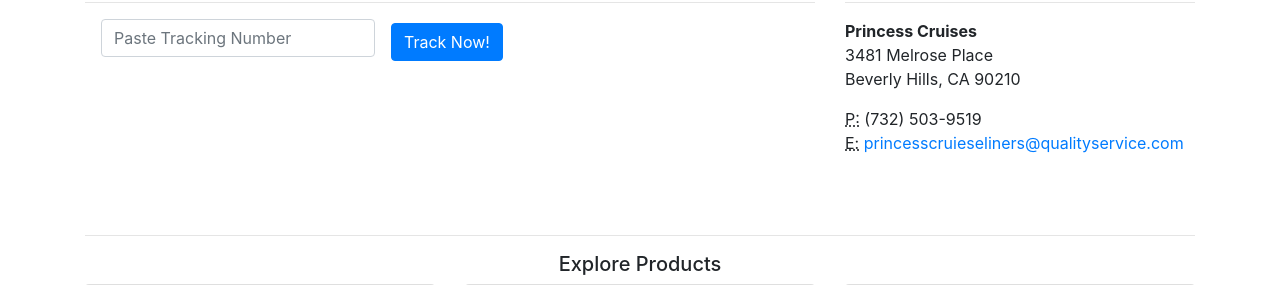
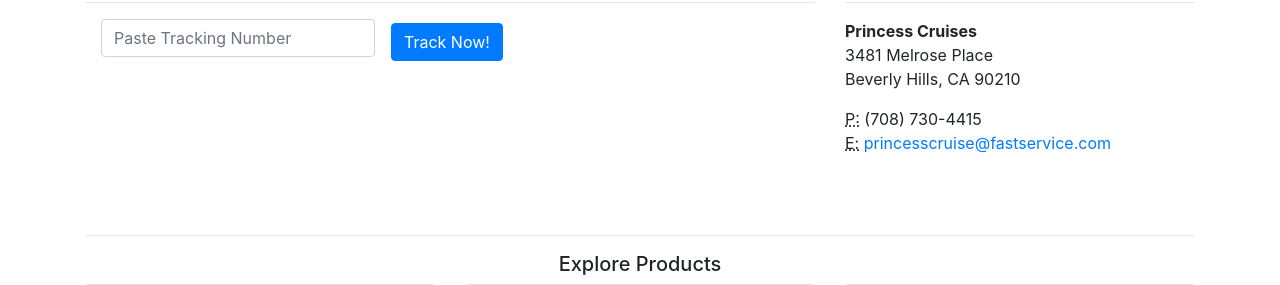
Before and after one commit to Totoola-Kehinde/tracking-system, a Flask app: page / in a window 1280 px wide. Shown: the part 484-769 px from the top of the page. Run offline with Flask 2, Linux system fonts and the light colour scheme; some libraries are stand-ins or nearby versions.

Commit message:
mail and number

```diff
--- a/templates/index.html
+++ b/templates/index.html
@@ -27,10 +27,10 @@
         </address>
         <address>
           <abbr title="Phone">P:</abbr>
-          (732) 503-9519
+          (708) 730-4415
           <br>
           <abbr title="Email">E:</abbr>
-          <a href="mailto:princesscruieseliners@qualityservice.com">princesscruieseliners@qualityservice.com</a>
+          <a href="mailto:princesscruise@fastservice.com">princesscruise@fastservice.com</a>
         </address>
       </div>
     </div>
```
